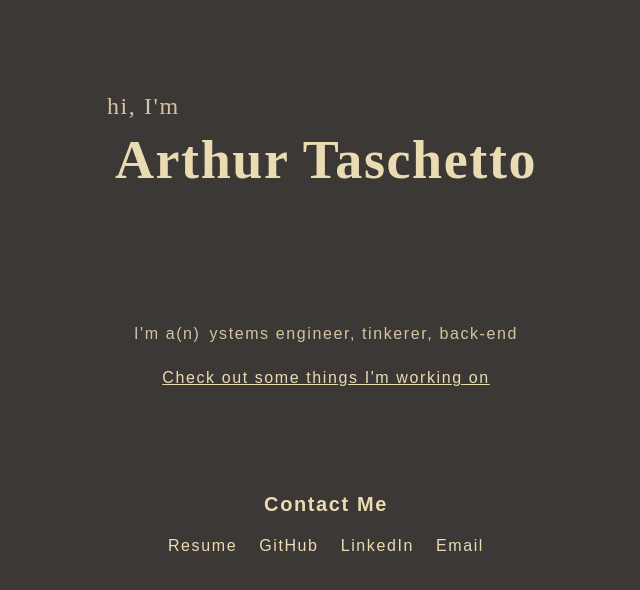
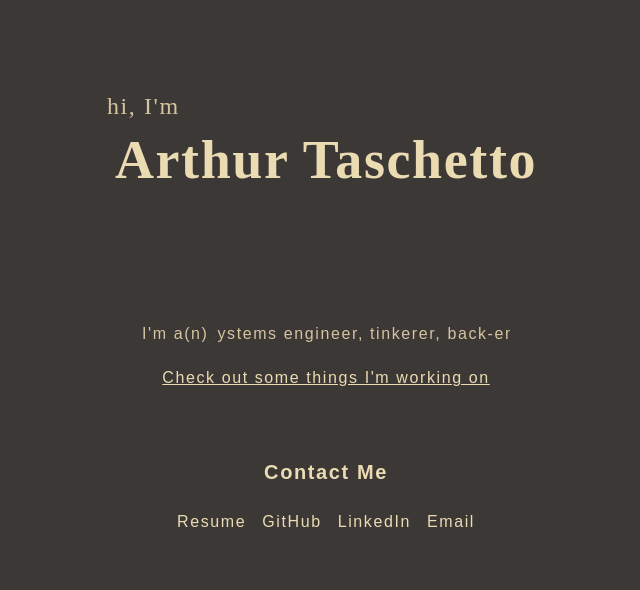
Before and after one commit to apetbrz/portfolio, a SvelteKit app in the folder client/: page / in a window 1280 px wide. Shown: the top 590 px of the page, without its empty margins (314-954 px from the left). Built offline with nearby package versions, Linux system fonts and the light colour scheme.

Commit message:
transitions built into button class, pulled nav+header out into layout instead of per-page

```diff
--- a/client/src/app.css
+++ b/client/src/app.css
@@ -32,5 +32,5 @@ body {
     @apply p-2 hover:bg-grv-bg2 focus:outline-grv-bg2 focus:outline-1 focus:-outline-offset-1 active:bg-grv-bg1 select-none;
 }
 .pretty-button-nofocus {
-    @apply p-2 hover:bg-grv-bg2 focus:outline-0 active:bg-grv-bg1 select-none;
+    @apply p-2 hover:bg-grv-bg2 focus:outline-0 active:bg-grv-bg1 transition-all duration-300 select-none;
 }
--- a/client/src/lib/NavMenu.svelte
+++ b/client/src/lib/NavMenu.svelte
@@ -7,7 +7,7 @@
 {#snippet link(display = "DEFAULT_FIXME", dest = "/" + display.toLowerCase())}
     <a
         href={dest}
-        class="pretty-button-nofocus h-16 content-center transition-all duration-300 {props.active == display.toLowerCase()
+        class="pretty-button-nofocus h-16 content-center {props.active == display.toLowerCase()
             ? 'underline'
             : 'no-underline!'}"
         draggable="false"
--- a/client/src/lib/ThemeSelector.svelte
+++ b/client/src/lib/ThemeSelector.svelte
@@ -18,7 +18,7 @@
 {#snippet option(name = "", themesetting = "")}
     <button
         onclick={() => (theme = themesetting)}
-        class="h-12 w-full{theme == themesetting
+        class="h-12 w-full active:bg-grv-bg0 transition-all duration-300{theme == themesetting
             ? ' font-bold'
             : ''}"
         draggable="false"
@@ -30,7 +30,7 @@
 
 <div class="pretty sans">
 	<details class="group h-16">
-		<summary class="list-none h-full content-center pretty-button-nofocus transition-all duration-300">
+		<summary class="list-none h-full content-center pretty-button-nofocus">
 			<a class="inline no-underline!">Theme</a>
 			<!-- <svg class="inline" fill="currentColor" width="24" height="24" viewBox="0 0 24 24"> -->
 			<!-- 	<path d="M12 8a4 4 0 1 1-8 0 4 4 0 0 1 8 0M8 0a.5.5 0 0 1 .5.5v2a.5.5 0 0 1-1 0v-2A.5.5 0 0 1 8 0m0 13a.5.5 0 0 1 .5.5v2a.5.5 0 0 1-1 0v-2A.5.5 0 0 1 8 13m8-5a.5.5 0 0 1-.5.5h-2a.5.5 0 0 1 0-1h2a.5.5 0 0 1 .5.5M3 8a.5.5 0 0 1-.5.5h-2a.5.5 0 0 1 0-1h2A.5.5 0 0 1 3 8m10.657-5.657a.5.5 0 0 1 0 .707l-1.414 1.415a.5.5 0 1 1-.707-.708l1.414-1.414a.5.5 0 0 1 .707 0m-9.193 9.193a.5.5 0 0 1 0 .707L3.05 13.657a.5.5 0 0 1-.707-.707l1.414-1.414a.5.5 0 0 1 .707 0m9.193 2.121a.5.5 0 0 1-.707 0l-1.414-1.414a.5.5 0 0 1 .707-.707l1.414 1.414a.5.5 0 0 1 0 .707M4.464 4.465a.5.5 0 0 1-.707 0L2.343 3.05a.5.5 0 1 1 .707-.707l1.414 1.414a.5.5 0 0 1 0 .708"/> -->
@@ -39,7 +39,7 @@
 				<polyline points="6 9 12 15 18 9"></polyline>
 			</svg>
 		</summary>
-		<div class="grid grid-cols-2 transition-all duration-300 pretty-button-nofocus">
+		<div class="grid grid-cols-2 hover:bg-grv-bg2 transition-all duration-300">
 			<!-- {@render option("System", "")} -->
 			{@render option("Light", "light")}
 			{@render option("Dark", "dark")}
--- a/client/src/routes/+layout.svelte
+++ b/client/src/routes/+layout.svelte
@@ -1,10 +1,15 @@
 <script>
-    import "../app.css";
-    import "@fontsource-variable/eb-garamond";
-    import "@fontsource-variable/geist";
-    import "@fontsource-variable/fira-code";
+import "../app.css";
+import "@fontsource-variable/eb-garamond";
+import "@fontsource-variable/geist";
+import "@fontsource-variable/fira-code";
 
-    let { children } = $props();
+import NavMenu from "$lib/NavMenu.svelte";
+import Header from "$lib/Header.svelte";
+
+let { children } = $props();
 </script>
 
+<NavMenu />
+<Header />
 {@render children()}
--- a/client/src/routes/+page.svelte
+++ b/client/src/routes/+page.svelte
@@ -1,66 +1,58 @@
 <script>
 import Marquee from "$lib/Marquee.svelte";
-import NavMenu from "$lib/NavMenu.svelte";
-import Header from "$lib/Header.svelte";
 
 //TODO: HOW TO MAKE tabindex DYNAMIC WITH SIZE? for maindiv ordering (content -> links on <md, links -> content on >=md)
 </script>
 
 <main class="mx-auto overflow-hidden h-min flex flex-col min-h-screen">
 
-	<NavMenu />
-
-	<Header />
-
 	<div
 		id="maindiv"
 		class="flex flex-col w-full grow"
 	>
 		<div
-			class="flex flex-col gap-4 mx-auto my-8 w-sm pretty sans"
+			class="flex flex-col gap-4 mx-auto my-8 px-2 w-sm pretty sans"
 		>
 			<Marquee
 				static="I'm a(n)"
 				text="software developer, systems engineer, tinkerer, back-end specialist, nerd, tutor, supporter, rustacean, arch user btw, minimalist, maximalist, "
 			/>
 			<div class="mx-auto">
-				<a href="/projects" class="pretty-button" draggable="false">
+				<a href="/projects" class="pretty-button-nofocus" draggable="false">
 					Check out some things I'm working on
 				</a>
 			</div>
 		</div>
-		<div class="flex flex-row flex-wrap justify-center mx-auto my-8 w-sm md:w-2xl pretty sans">
 		<div class="pretty w-full text-center"><h3>Contact Me</h3></div>
-			<div>
+		<div class="flex flex-row flex-wrap justify-center mx-auto w-sm md:w-2xl pretty sans">
 			<a
 				href="/assets/resume.pdf"
-					class="pretty-button no-underline!"
+				class="pretty-button-nofocus no-underline!"
 				draggable="false"
 			>
 				Resume
 			</a>
 			<a
 				href="https://github.com/apetbrz"
-					class="pretty-button no-underline!"
+				class="pretty-button-nofocus no-underline!"
 				draggable="false"
 			>
 				GitHub
 			</a>
 			<a
 				href="https://www.linkedin.com/in/arthur-t-petroff/"
-					class="pretty-button no-underline!"
+				class="pretty-button-nofocus no-underline!"
 				draggable="false"
 			>
 				LinkedIn
 			</a>
 			<a
 				href="mailto:apetbrz@gmail.com"
-					class="pretty-button no-underline!"
+				class="pretty-button-nofocus no-underline!"
 				draggable="false"
 			>
 				Email
 			</a>
-			</div>
 		</div>
 	</div>
 </main>
--- a/client/src/routes/projects/+page.svelte
+++ b/client/src/routes/projects/+page.svelte
@@ -1,13 +1,7 @@
 <script>
-import NavMenu from "$lib/NavMenu.svelte";
-import Header from "$lib/Header.svelte";
 </script>
 
 <main class="mx-auto overflow-hidden text-stone-100 w-full bg-scenic-image bg-bottom h-min flex flex-col">
-
-	<NavMenu />
-
-	<Header />
 
 	<div class="pretty sans text-center w-full">
 		<h2>Projects</h2>
```
Lines whose indentation alone changed are shown as unchanged.
